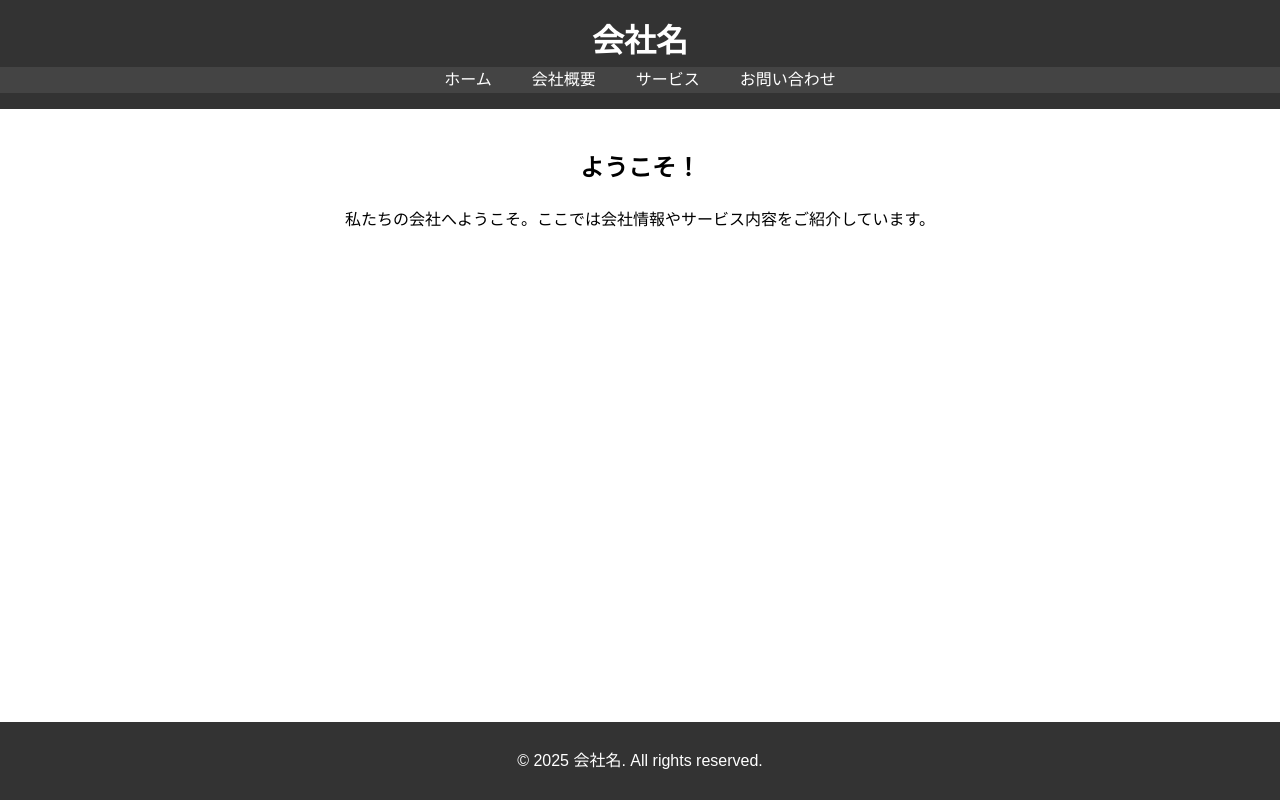
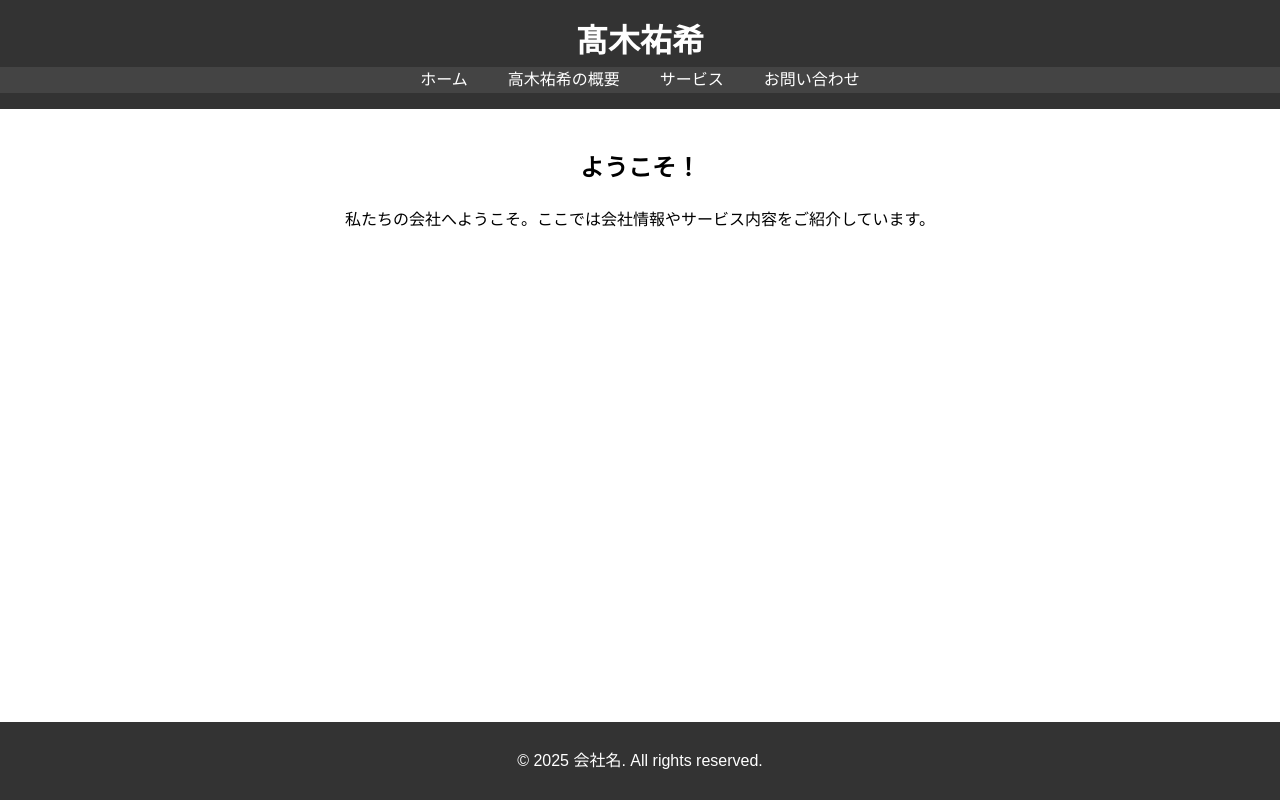
Before and after one commit to takagi-yuuki/Ycompany-website, a plain HTML site: page index.html in a window 1280 px wide. Drawn offline with Linux system fonts and the light colour scheme.

Commit message:
Update index.html

```diff
--- a/index.html
+++ b/index.html
@@ -8,11 +8,11 @@
 </head>
 <body>
     <header>
-        <h1>会社名</h1>
+        <h1>髙木祐希</h1>
         <nav>
             <ul>
                 <li><a href="index.html">ホーム</a></li>
-                <li><a href="about.html">会社概要</a></li>
+                <li><a href="about.html">高木祐希の概要</a></li>
                 <li><a href="services.html">サービス</a></li>
                 <li><a href="contact.html">お問い合わせ</a></li>
             </ul>
```
